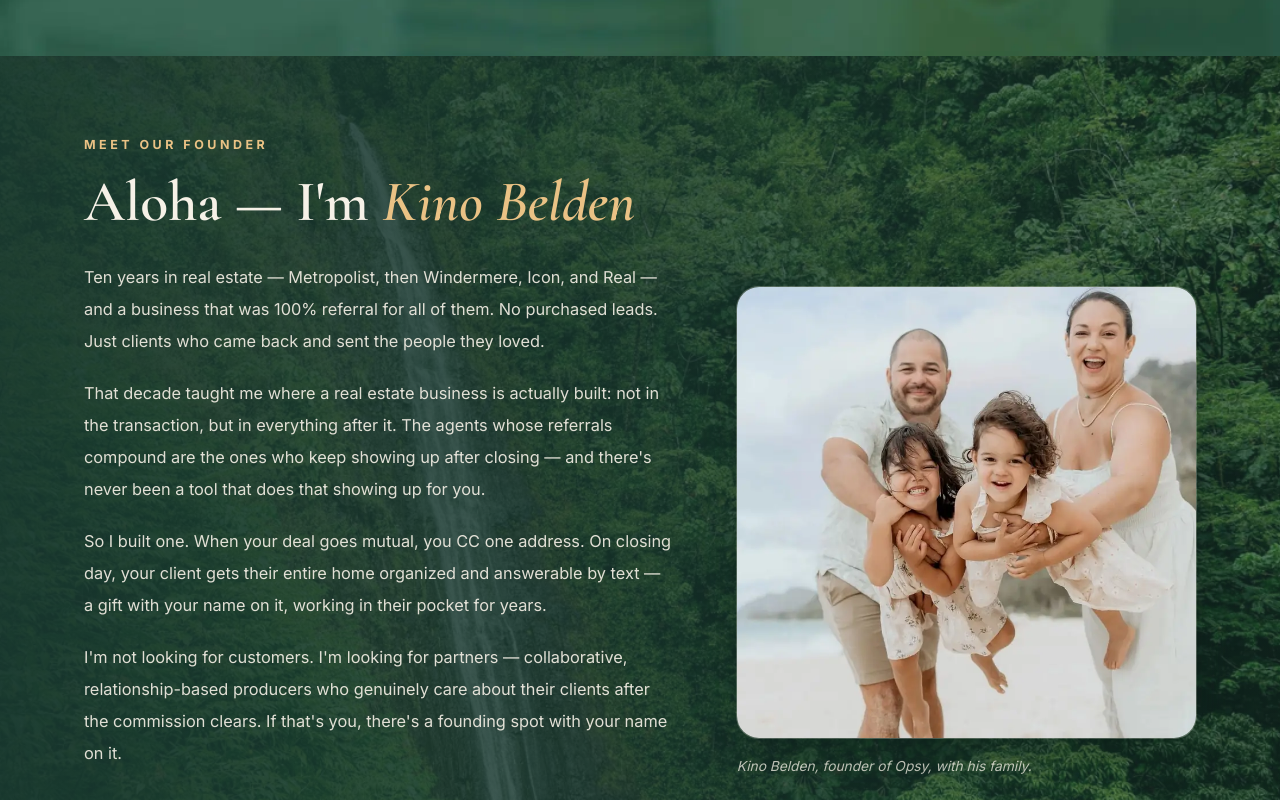
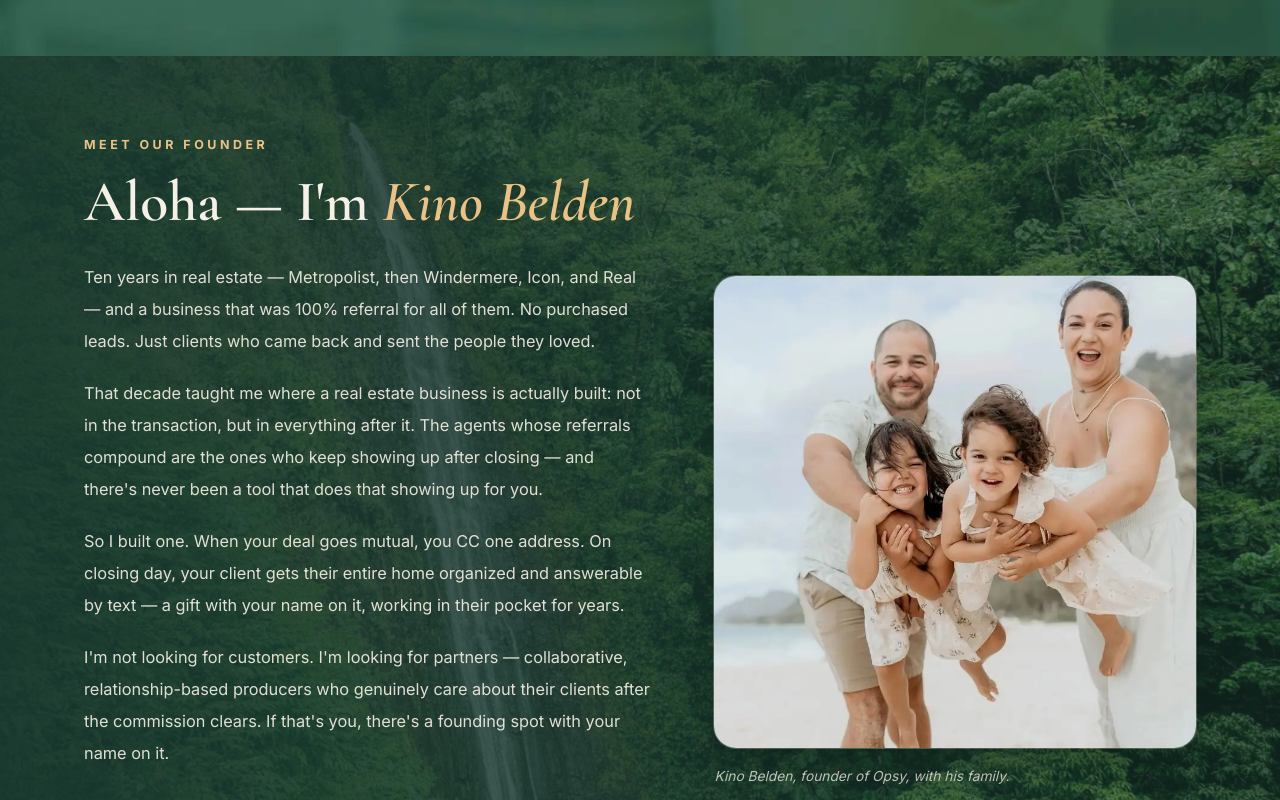
Before and after one commit to GetHomeOps/opsy2-waitlist, a React (Vite) app: page /agents in a window 1280 px wide. Shown: the part 3580-4380 px from the top of the page. Built offline with nearby package versions, Linux system fonts and the light colour scheme; no server answers.

Commit message:
Tune founder section proportions for tablet and desktop
Co-authored-by: GetHomeOps <GetHomeOps@users.noreply.github.com>

```diff
--- a/src/components/landing/FounderSection.jsx
+++ b/src/components/landing/FounderSection.jsx
@@ -32,14 +32,14 @@ export function FounderSection() {
           </>
         }
       >
-        <div className="mx-auto grid w-full max-w-[1240px] grid-cols-1 items-center gap-10 px-6 py-16 md:px-10 md:py-20 lg:min-h-[860px] lg:grid-cols-[minmax(0,1fr)_minmax(0,0.78fr)] lg:gap-16 lg:px-16">
-          <div className="rise-in order-2 max-w-[42rem] lg:order-1">
+        <div className="mx-auto grid w-full max-w-[1240px] grid-cols-1 items-center gap-10 px-6 py-16 md:px-10 md:py-20 lg:min-h-[860px] lg:grid-cols-[minmax(0,1fr)_minmax(0,0.85fr)] lg:gap-14 lg:px-16 xl:gap-16">
+          <div className="rise-in order-2 max-w-[38rem] lg:order-1">
             <p className="text-[0.78rem] font-bold tracking-[0.28em] text-gold">
               MEET OUR FOUNDER
             </p>
             <h2
               id="founder-heading"
-              className="mt-4 font-serif text-[clamp(2.2rem,4.6vw,3.6rem)] font-semibold leading-[1.08] text-cream"
+              className="mt-4 text-balance font-serif text-[clamp(2.2rem,4.6vw,3.6rem)] font-semibold leading-[1.08] text-cream"
             >
               Aloha — I&apos;m{" "}
               <em className="font-semibold italic text-gold">Kino Belden</em>
```
